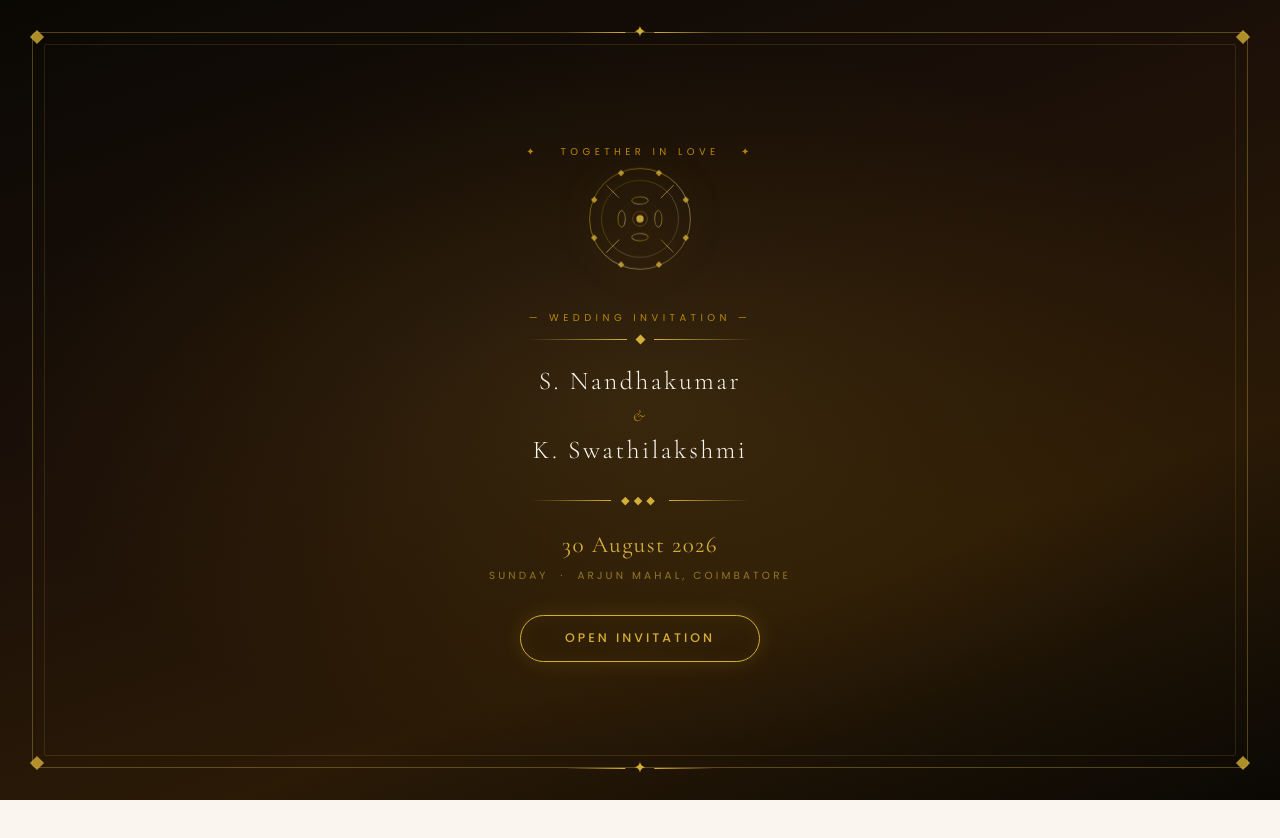
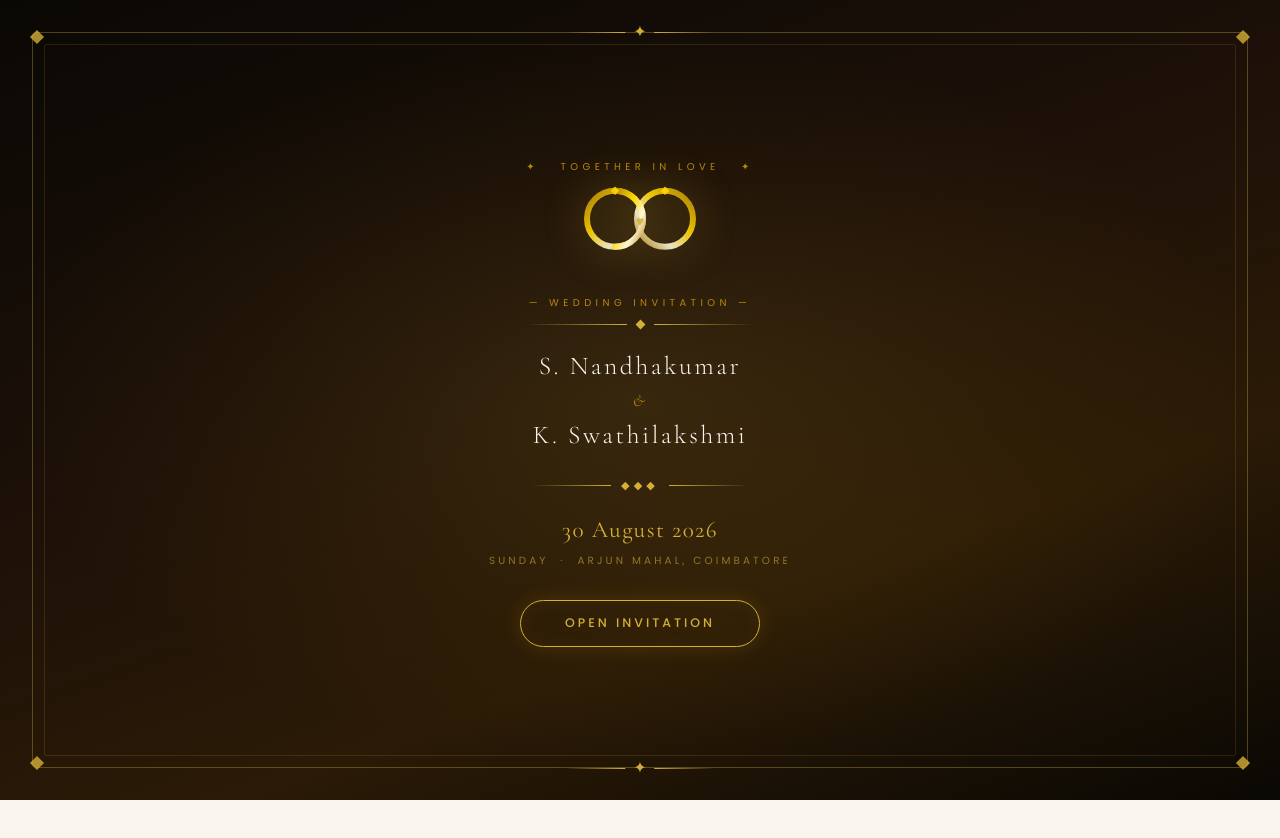
Before and after one commit to VarshiniJayakumar/swathi-wed, a React (Vite) app in the folder wedding-invitation/: page / in a window 1280 px wide. Shown: the top 838 px of the page. Built offline with nearby package versions, Linux system fonts and the light colour scheme; a web font is replaced by a local one.

Commit message:
feat: interlinked wedding rings SVG on opening screen

```diff
--- a/wedding-invitation/src/components/OpeningScreen.jsx
+++ b/wedding-invitation/src/components/OpeningScreen.jsx
@@ -103,49 +103,50 @@ export default function OpeningScreen({ onOpen }) {
           }}>✦ &nbsp; Together in Love &nbsp; ✦</span>
         </div>
 
-        {/* Decorative SVG mandala ring */}
+        {/* Two interlinked wedding rings SVG */}
         <div style={{ ...a('0.25s'), marginBottom:'1rem' }}>
-          <svg viewBox="0 0 120 120" width="110" height="110" style={{
+          <svg viewBox="0 0 160 80" width="160" height="80" style={{
             display:'block', margin:'0 auto',
-            filter:'drop-shadow(0 0 16px rgba(212,175,55,0.5))',
+            filter:'drop-shadow(0 0 18px rgba(212,175,55,0.55))',
             animation:'float 5s ease-in-out infinite',
           }}>
             <defs>
-              <linearGradient id="goldGrad" x1="0%" y1="0%" x2="100%" y2="100%">
+              <linearGradient id="ring1" x1="0%" y1="0%" x2="100%" y2="100%">
                 <stop offset="0%"   stopColor="#B8860B"/>
                 <stop offset="40%"  stopColor="#FFD700"/>
-                <stop offset="60%"  stopColor="#FFF8DC"/>
+                <stop offset="70%"  stopColor="#FFF8DC"/>
+                <stop offset="100%" stopColor="#B8860B"/>
+              </linearGradient>
+              <linearGradient id="ring2" x1="100%" y1="0%" x2="0%" y2="100%">
+                <stop offset="0%"   stopColor="#B8860B"/>
+                <stop offset="40%"  stopColor="#FFD700"/>
+                <stop offset="70%"  stopColor="#FFF8DC"/>
                 <stop offset="100%" stopColor="#B8860B"/>
               </linearGradient>
             </defs>
-            {/* Outer circle */}
-            <circle cx="60" cy="60" r="55" fill="none" stroke="url(#goldGrad)" strokeWidth="0.8" opacity="0.6"/>
-            {/* Inner circle */}
-            <circle cx="60" cy="60" r="42" fill="none" stroke="url(#goldGrad)" strokeWidth="0.6" opacity="0.4"/>
-            {/* 8 petal lines */}
-            {Array.from({length:8},(_,i)=>{
-              const angle = (i*45)*Math.PI/180;
-              const x1=60+32*Math.cos(angle), y1=60+32*Math.sin(angle);
-              const x2=60+52*Math.cos(angle), y2=60+52*Math.sin(angle);
-              return <line key={i} x1={x1} y1={y1} x2={x2} y2={y2} stroke="url(#goldGrad)" strokeWidth="0.8" opacity="0.7"/>;
-            })}
-            {/* 8 small diamonds on outer ring */}
-            {Array.from({length:8},(_,i)=>{
-              const angle = (i*45+22.5)*Math.PI/180;
-              const cx=60+54*Math.cos(angle), cy=60+54*Math.sin(angle);
-              return <rect key={i} x={cx-2.5} y={cy-2.5} width="5" height="5" fill="#D4AF37" opacity="0.8" transform={`rotate(45,${cx},${cy})`}/>;
-            })}
-            {/* 4 lotus petals */}
-            {Array.from({length:4},(_,i)=>{
-              const angle = (i*90)*Math.PI/180;
-              const px=60+20*Math.cos(angle), py=60+20*Math.sin(angle);
-              return <ellipse key={i} cx={px} cy={py} rx="9" ry="4"
-                fill="none" stroke="url(#goldGrad)" strokeWidth="0.8" opacity="0.6"
-                transform={`rotate(${i*90+90},${px},${py})`}/>;
-            })}
-            {/* Center dot */}
-            <circle cx="60" cy="60" r="4" fill="#D4AF37" opacity="0.9"/>
-            <circle cx="60" cy="60" r="8" fill="none" stroke="#D4AF37" strokeWidth="0.6" opacity="0.5"/>
+
+            {/* Left ring — back half (behind right ring) */}
+            <path
+              d="M 55 40 A 28 28 0 0 1 55 40"
+              fill="none"
+            />
+            <circle cx="55" cy="40" r="28" fill="none" stroke="url(#ring1)" strokeWidth="6" opacity="0.9"/>
+
+            {/* Right ring — back half (clip over left ring crossing) */}
+            <circle cx="105" cy="40" r="28" fill="none" stroke="url(#ring2)" strokeWidth="6" opacity="0.9"/>
+
+            {/* Left ring front arc — draws over right ring on left side of crossing */}
+            <path
+              d="M 55 12 A 28 28 0 0 1 83 40 A 28 28 0 0 1 55 68"
+              fill="none" stroke="url(#ring1)" strokeWidth="6" strokeLinecap="round"
+            />
+
+            {/* Small diamonds on rings */}
+            <rect x="52" y="9" width="6" height="6" fill="#FFD700" opacity="0.9" transform="rotate(45,55,12)"/>
+            <rect x="102" y="9" width="6" height="6" fill="#FFD700" opacity="0.9" transform="rotate(45,105,12)"/>
+
+            {/* Heart between rings */}
+            <text x="80" y="47" textAnchor="middle" fontSize="14" fill="#D4AF37" opacity="0.85" fontFamily="serif">♥</text>
           </svg>
         </div>
 
```
